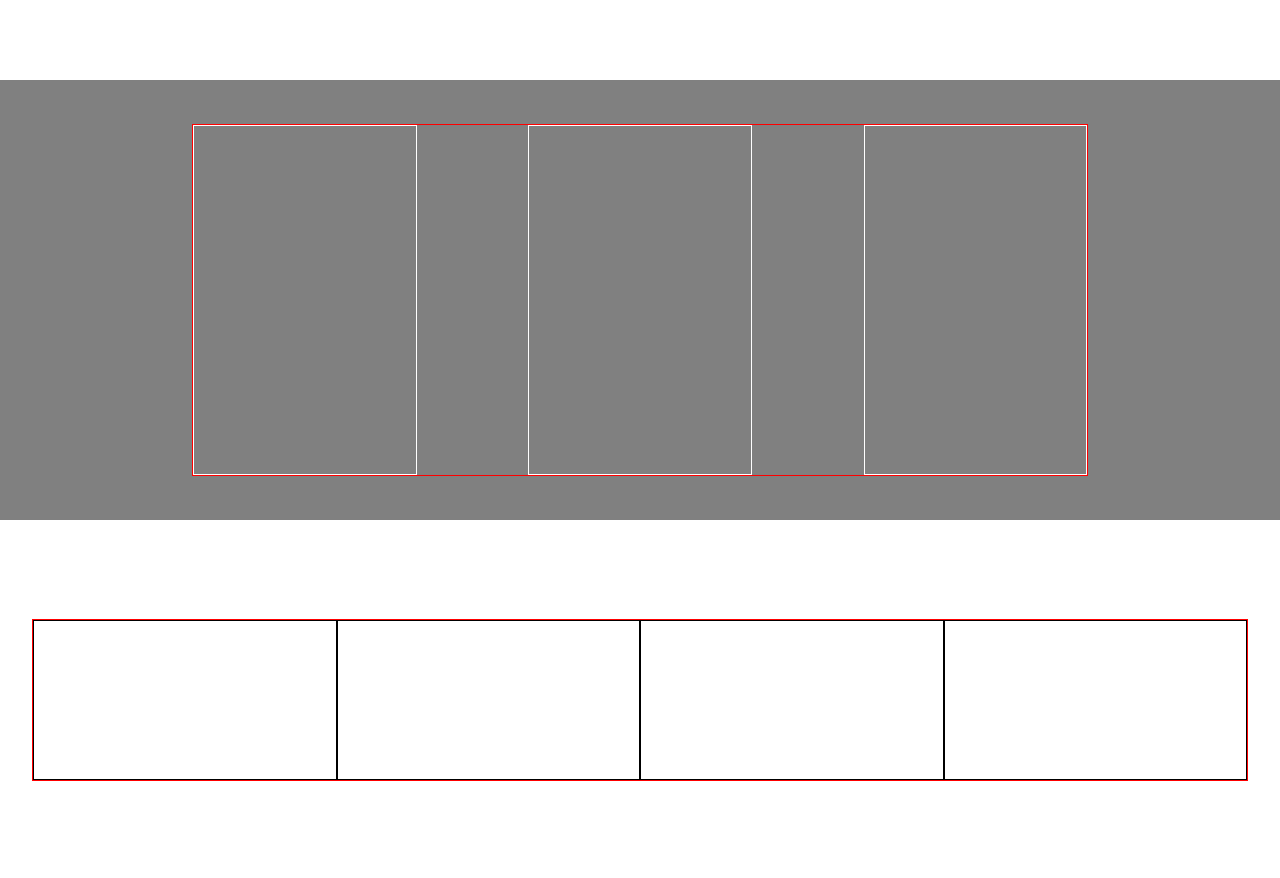
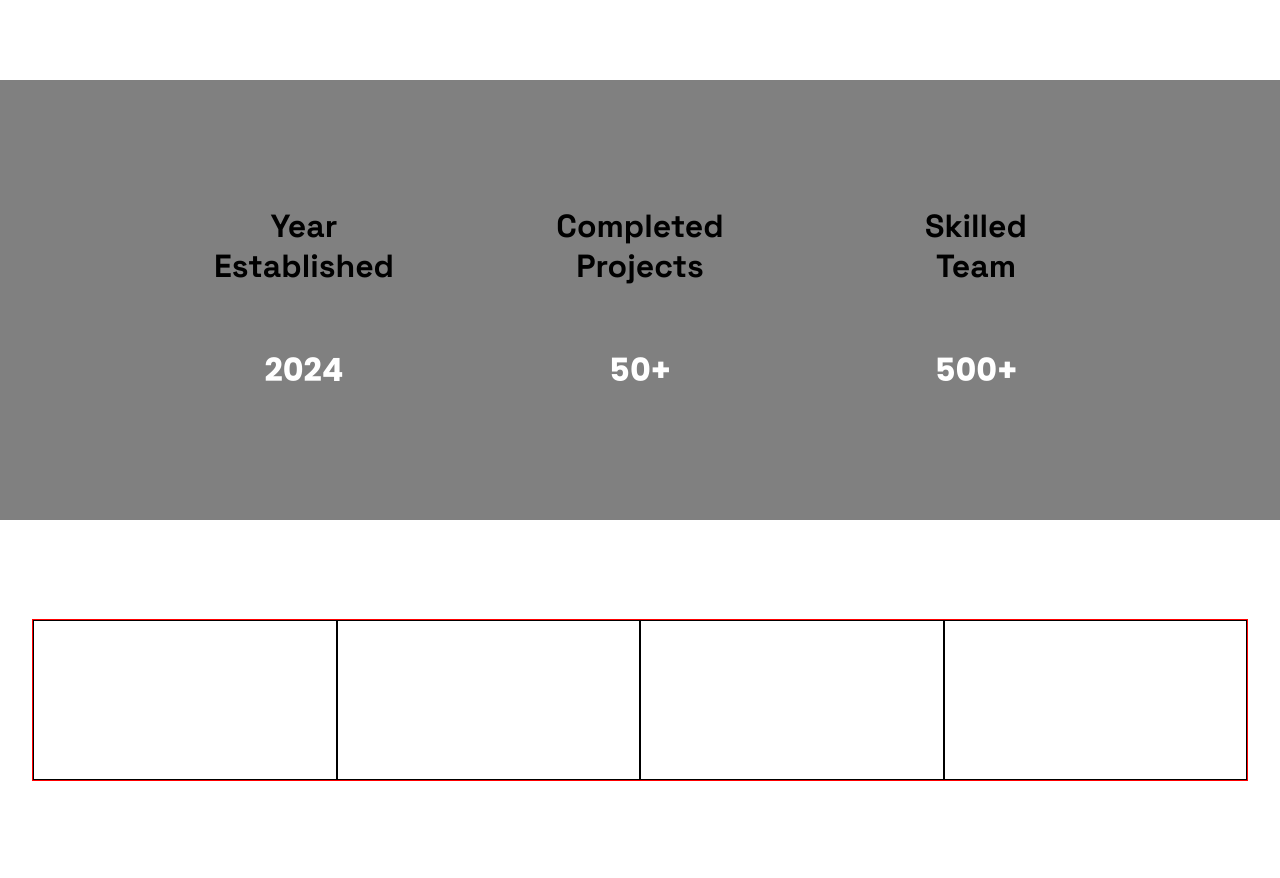
Before and after one commit to RayyanDevZone/zikon, a React (Create React App) app: page / in a window 1280 px wide. Shown: the part 3920-4798 px from the top of the page. Built offline with nearby package versions, Linux system fonts and the light colour scheme.

Commit message:
estab done

```diff
--- a/src/components/Established/Estab.jsx
+++ b/src/components/Established/Estab.jsx
@@ -5,9 +5,16 @@ const Estab = () => {
     <div className='estab'>
       <div className='grey'>
         <div className='card-container-grey'>
-          <div className='card-grey'></div>
-          <div className='card-grey'></div>
-          <div className='card-grey'></div>
+          <div className='card-grey'>
+            <h1>Year<br/> Established</h1>
+            <h1 className='white-head'>2024</h1>
+          </div>
+          <div className='card-grey'> <h1>Completed<br/> Projects</h1>
+          <h1 className='white-head'>50+</h1></div>
+          <div className='card-grey'>
+          <h1>Skilled<br/> Team</h1>
+          <h1 className='white-head'>500+</h1>
+          </div>
         </div>
       </div>
       <div className='white'>
--- a/src/components/Established/Estab.scss
+++ b/src/components/Established/Estab.scss
@@ -1,3 +1,4 @@
+@import url('https://fonts.googleapis.com/css2?family=Poppins:ital,wght@0,100;0,200;0,300;0,400;0,500;0,600;0,700;0,800;0,900;1,100;1,200;1,300;1,400;1,500;1,600;1,700;1,800;1,900&family=Space+Grotesk:wght@300..700&display=swap');
 .estab{
     height: 100vh;
     width: 100%;
@@ -25,15 +26,25 @@
 .card-container-grey{
     height: 80%;
     width: 70%;
-    border: 1px solid red;
+    // border: 1px solid red;
     display: flex;
     align-items: center;
     justify-content: space-between;
     >.card-grey{
-        height: 100%;
+        height: 70%;
         width: 25%;
-        border: 1px solid white;
+        // border: 1px solid white;
         box-sizing: border-box;
+        display: flex;
+        flex-direction: column;
+text-align: center;
+justify-content: space-around;
+font-family: "Poppins", sans-serif;
+      >.white-head{
+        color: white;
+        font-family: "Poppins", sans-serif;
+      }
+
     }
 }
 .card-container-white{
```
Also changed, not shown: src/App.js (line endings or trailing spaces).
